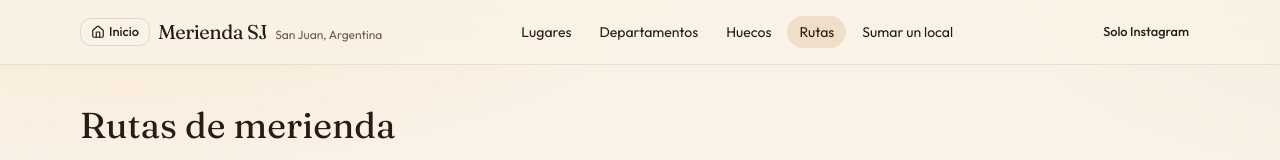
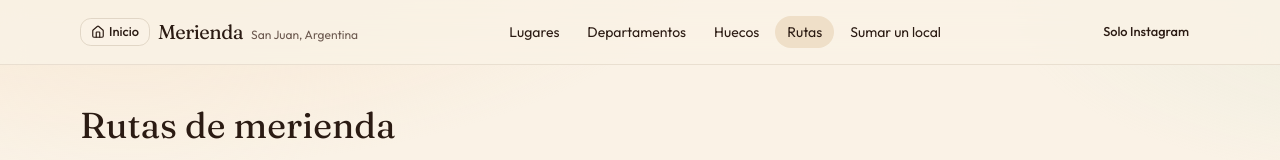
Before and after one commit to claudiomlarrea/merienda, a Next.js app: page /rutas in a window 1280 px wide. Shown: the top 160 px of the page. Built offline with nearby package versions, Linux system fonts and the light colour scheme.

Commit message:
Rename the app to Merienda.
Drop the SJ suffix from the visible brand so the name is just the afternoon ritual.

Co-authored-by: claudio17larrea <claudio17larrea@gmail.com>

```diff
--- a/package.json
+++ b/package.json
@@ -1,5 +1,5 @@
 {
-  "name": "merienda-sj",
+  "name": "merienda",
   "version": "0.1.0",
   "private": true,
   "scripts": {
--- a/src/app/layout.tsx
+++ b/src/app/layout.tsx
@@ -17,8 +17,8 @@ const fraunces = Fraunces({
 
 export const metadata: Metadata = {
   title: {
-    default: "Merienda SJ — Confiterías y cafés de San Juan",
-    template: "%s · Merienda SJ",
+    default: "Merienda — Confiterías y cafés de San Juan",
+    template: "%s · Merienda",
   },
   description:
     "Guía sanjuanina de confiterías, cafés y casas de té en toda la provincia: Capital, Zonda, Ullum, Jáchal, Calingasta y más. Incluye locales que circulan por Instagram.",
--- a/src/components/site-footer.tsx
+++ b/src/components/site-footer.tsx
@@ -5,7 +5,7 @@ export function SiteFooter() {
     <footer className="mt-16 border-t border-border/80 bg-card/60">
       <div className="mx-auto flex w-full max-w-6xl flex-col gap-4 px-4 py-10 sm:flex-row sm:items-end sm:justify-between">
         <div>
-          <p className="font-heading text-lg">Merienda SJ</p>
+          <p className="font-heading text-lg">Merienda</p>
           <p className="mt-1 max-w-md text-sm text-muted-foreground">
             Una guía armada desde recorridos por Zonda, Ullum y otros departamentos, más fichas de Instagram,
             Facebook y boca en boca. Los horarios de pueblo cambian: confirmá por redes.
--- a/src/components/site-header.tsx
+++ b/src/components/site-header.tsx
@@ -39,7 +39,7 @@ export function SiteHeader() {
             Inicio
           </Button>
           <Link href="/" className="flex min-w-0 items-baseline gap-2">
-            <span className="font-heading text-xl tracking-tight">Merienda SJ</span>
+            <span className="font-heading text-xl tracking-tight">Merienda</span>
             <span className="hidden text-xs text-muted-foreground lg:inline">San Juan, Argentina</span>
           </Link>
         </div>
@@ -73,7 +73,7 @@ export function SiteHeader() {
             </SheetTrigger>
             <SheetContent>
               <SheetHeader>
-                <SheetTitle>Merienda SJ</SheetTitle>
+                <SheetTitle>Merienda</SheetTitle>
               </SheetHeader>
               <div className="flex flex-col gap-2 px-4">
                 <Link href="/" className="rounded-lg px-2 py-2 text-base hover:bg-accent">
--- a/src/lib/labels.ts
+++ b/src/lib/labels.ts
@@ -51,5 +51,5 @@ export function mapsUrl(query: string) {
 
 export function whatsappUrl(phone: string, name: string) {
   const digits = phone.replace(/[^\d]/g, "");
-  return `https://wa.me/${digits}?text=${encodeURIComponent(`Hola, vi ${name} en Merienda SJ y quería confirmar horario.`)}`;
+  return `https://wa.me/${digits}?text=${encodeURIComponent(`Hola, vi ${name} en Merienda y quería confirmar horario.`)}`;
 }
```
Also changed, not shown: 1 other file (tests, documents, lock files or other folders).
